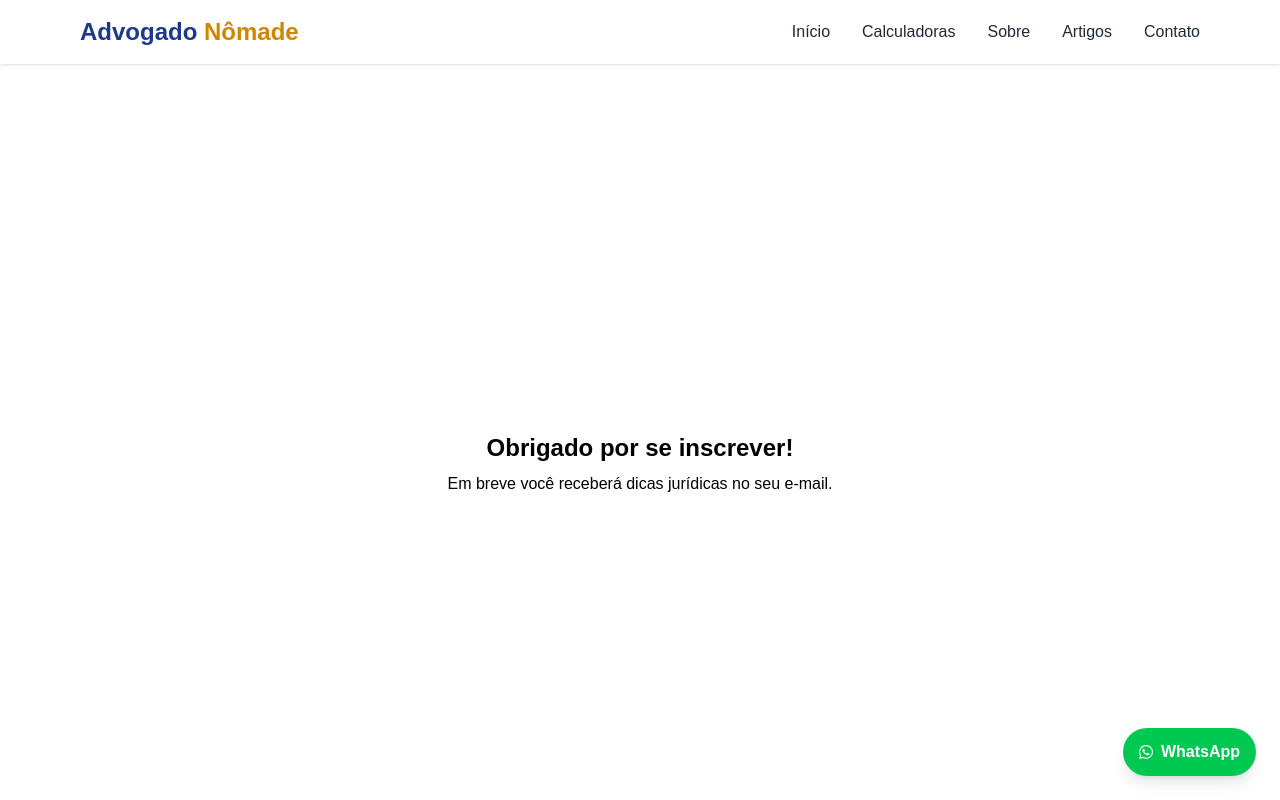
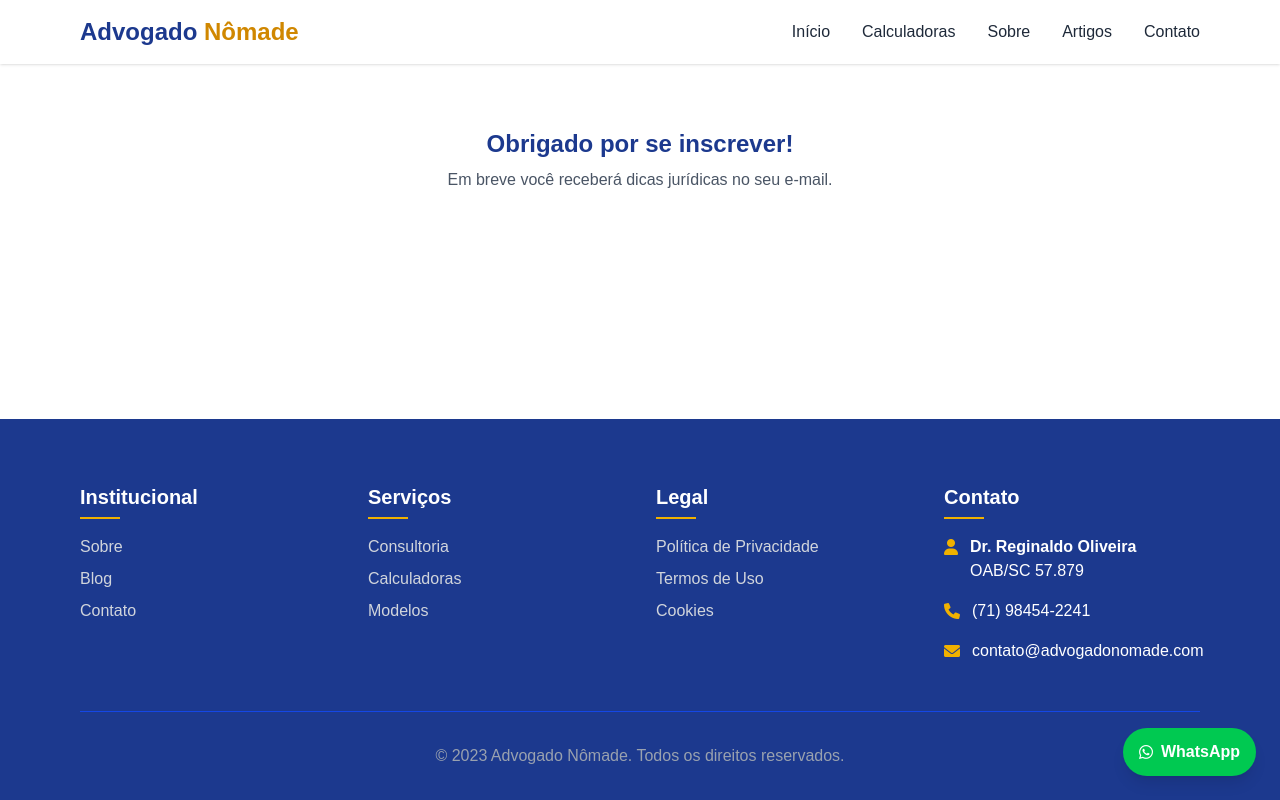
Before and after one commit to mestrereginaldo-site/advogadonomade1, a Next.js app: page /obrigado in a window 1280 px wide. Shown: the top 800 px of the page. Built offline with nearby package versions, Linux system fonts and the light colour scheme.

Commit message:
Update page.tsx

```diff
--- a/app/obrigado/page.tsx
+++ b/app/obrigado/page.tsx
@@ -1,10 +1,11 @@
+// app/obrigado/page.tsx
 export default function Obrigado() {
   return (
-    <main className="min-h-screen bg-white text-black flex items-center justify-center">
-      <div className="text-center">
-        <h1 className="text-2xl font-bold mb-2">Obrigado por se inscrever!</h1>
-        <p>Em breve você receberá dicas jurídicas no seu e-mail.</p>
+    <section className="py-16 bg-white text-center">
+      <div className="max-w-2xl mx-auto px-4">
+        <h1 className="text-2xl font-bold text-blue-900 mb-2">Obrigado por se inscrever!</h1>
+        <p className="text-gray-600">Em breve você receberá dicas jurídicas no seu e-mail.</p>
       </div>
-    </main>
+    </section>
   );
 }
```
